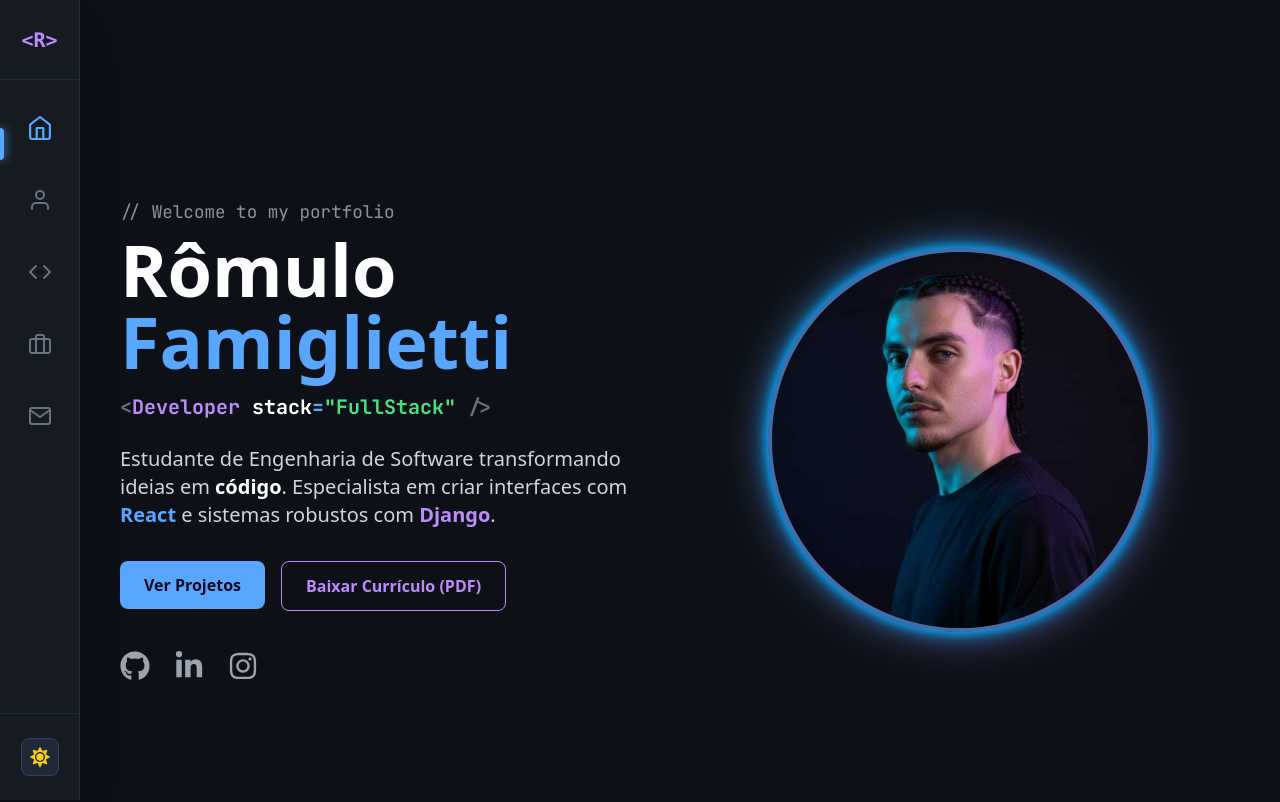
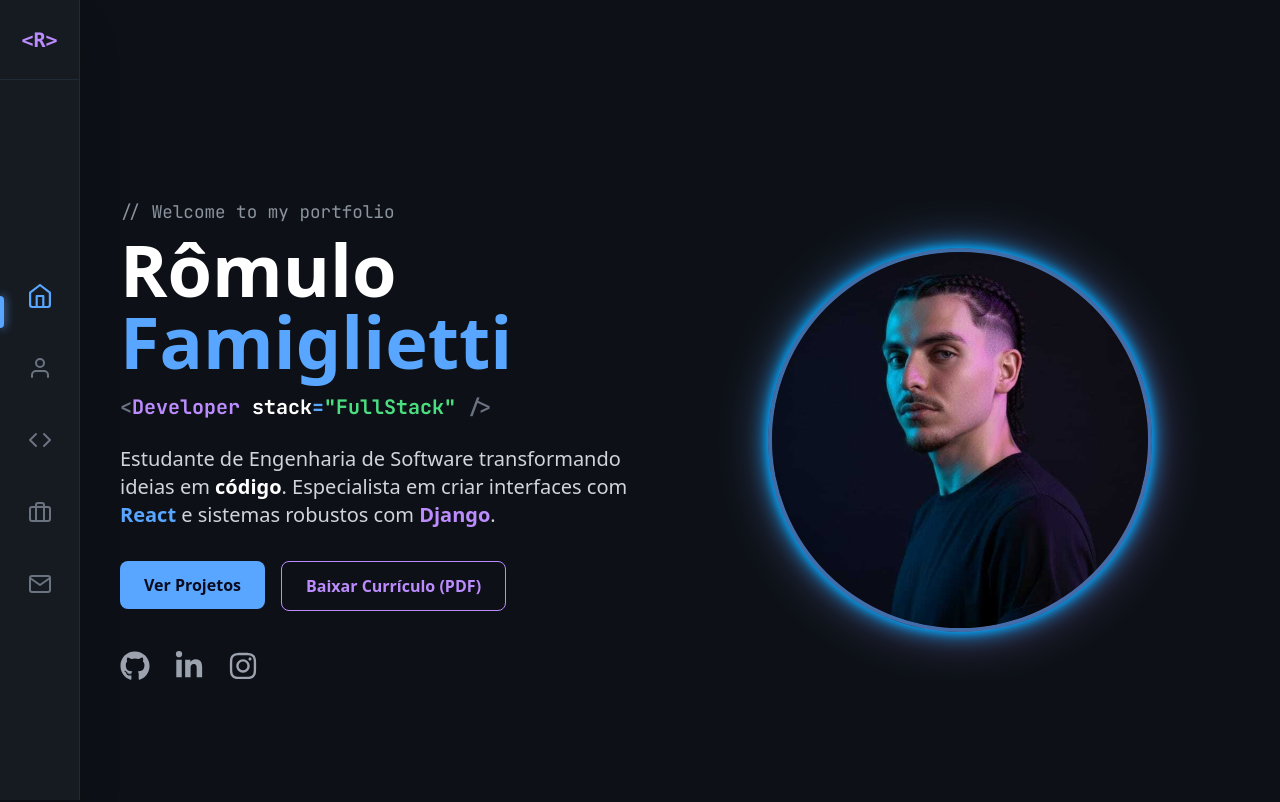
Before and after one commit to rfamiglietti/portifolio, a React (Vite) app: page / in a window 1280 px wide. Shown: the top 802 px of the page. Built offline with nearby package versions, Linux system fonts and the light colour scheme.

Commit message:
chore(cleanup): remove arquivos de tema (context e toggle) e limpa main.jsx

```diff
--- a/src/App.jsx
+++ b/src/App.jsx
@@ -9,13 +9,11 @@ import Contact from './pages/Contact';
 
 function App() {
   return (
-    <div className="min-h-screen transition-colors duration-300
-      bg-gray-50 text-gray-900
-      dark:bg-[#0d1117] dark:text-white
-
-      pb-20      /* Mobile: Espaço barra inferior */
-      lg:pb-0    /* Desktop: Sem espaço inferior */
-      lg:pl-20   /* Desktop: Espaço sidebar */
+    // VOLTAMOS AO BG-DARK FIXO E TEXTO BRANCO
+    <div className="bg-[#0d1117] min-h-screen text-white
+      pb-20      /* Mobile */
+      lg:pb-0    /* Desktop */
+      lg:pl-20   /* Sidebar */
     ">
 
       <Navbar />
--- a/src/components/Navbar.jsx
+++ b/src/components/Navbar.jsx
@@ -2,7 +2,6 @@ import React, { useState } from 'react';
 import { Link as ScrollLink } from 'react-scroll';
 import { FiHome, FiUser, FiCode, FiBriefcase, FiMail } from 'react-icons/fi';
 import { motion } from 'framer-motion';
-import ThemeToggle from './ThemeToggle';
 
 const Navbar = () => {
   const [activeNav, setActiveNav] = useState('home');
@@ -16,7 +15,6 @@ const Navbar = () => {
   ];
 
   return (
-    <>
     <nav className="fixed z-50
       bottom-0 left-0 w-full h-16
       lg:top-0 lg:w-20 lg:h-screen lg:flex-col
@@ -44,20 +42,18 @@ const Navbar = () => {
             onSetActive={() => setActiveNav(item.id)}
             className="relative group cursor-pointer p-3 lg:w-full flex items-center justify-center"
           >
-              {/* Indicador Ativo (Barra Azul) */}
+            {/* Indicador Ativo */}
             {activeNav === item.id && (
               <motion.div
                 layoutId="activeTab"
                 className="absolute
-                    /* Mobile: Topo */
                   top-0 left-1/2 -translate-x-1/2 w-8 h-1
-                    /* Desktop: Esquerda e centralizado verticalmente */
                   lg:top-1/2 lg:left-0 lg:-translate-y-1/2 lg:translate-x-0 lg:w-1 lg:h-8
                   bg-blue-neon rounded-r-full shadow-[0_0_10px_#58a6ff]"
               />
             )}
 
-              {/* CORREÇÃO AQUI: 'leading-none' remove a altura da fonte e 'flex' centraliza o SVG */}
+            {/* Ícone */}
             <div className={`text-2xl leading-none flex items-center justify-center transition-all duration-300 ${
               activeNav === item.id ? 'text-blue-neon scale-110' : 'text-gray-500 hover:text-gray-200'
             }`}>
@@ -72,17 +68,10 @@ const Navbar = () => {
         ))}
       </div>
 
-        {/* Theme Toggle Desktop */}
-        <div className="hidden lg:flex lg:flex-col lg:mb-6 w-full items-center justify-center border-t border-gray-800 pt-6 mt-auto">
-          <ThemeToggle />
-        </div>
+      {/* Espaço vazio no final (onde ficava o toggle) */}
+      <div className="hidden lg:block lg:mb-6"></div>
 
     </nav>
-
-      <div className="fixed top-4 right-4 z-50 lg:hidden">
-        <ThemeToggle />
-      </div>
-    </>
   );
 };
 
--- a/src/components/ThemeToggle.jsx
+++ /dev/null
@@ -1,38 +0,0 @@
-import React, { useContext } from 'react';
-import { ThemeContext } from '../context/ThemeContext';
-import { FaSun, FaMoon } from 'react-icons/fa';
-import { motion } from 'framer-motion';
-
-const ThemeToggle = () => {
-  const { theme, toggleTheme } = useContext(ThemeContext);
-
-  return (
-    <button
-      onClick={toggleTheme}
-      className="relative p-2 rounded-lg bg-gray-800 hover:bg-gray-700 transition-colors border border-gray-700 group"
-      aria-label="Alternar Tema"
-    >
-      {/* Ícone Dinâmico com Animação */}
-      <motion.div
-        key={theme} // A chave muda, disparando a animação
-        initial={{ y: -20, opacity: 0 }}
-        animate={{ y: 0, opacity: 1 }}
-        exit={{ y: 20, opacity: 0 }}
-        transition={{ duration: 0.2 }}
-      >
-        {theme === 'dark' ? (
-          <FaSun className="text-yellow-400 text-xl" />
-        ) : (
-          <FaMoon className="text-blue-neon text-xl" />
-        )}
-      </motion.div>
-
-      {/* Tooltip (Dica ao passar o mouse) */}
-      <span className="absolute right-12 top-2 bg-gray-900 text-white text-xs px-2 py-1 rounded opacity-0 group-hover:opacity-100 transition-opacity whitespace-nowrap pointer-events-none border border-gray-700">
-        Mudar para {theme === 'dark' ? 'Light' : 'Dark'} Mode
-      </span>
-    </button>
-  );
-};
-
-export default ThemeToggle;
--- a/src/context/ThemeContext.jsx
+++ /dev/null
@@ -1,33 +0,0 @@
-import React, { createContext, useState, useEffect } from 'react';
-
-export const ThemeContext = createContext();
-
-export const ThemeProvider = ({ children }) => {
-  // Tenta pegar o tema salvo ou usa 'dark' como padrão
-  const [theme, setTheme] = useState(() => {
-    const savedTheme = localStorage.getItem('theme');
-    return savedTheme || 'dark';
-  });
-
-  // Atualiza a classe no HTML e salva no LocalStorage
-  useEffect(() => {
-    const root = window.document.documentElement;
-
-    // Remove a classe antiga e adiciona a nova
-    root.classList.remove('light', 'dark');
-    root.classList.add(theme);
-
-    // Salva a preferência
-    localStorage.setItem('theme', theme);
-  }, [theme]);
-
-  const toggleTheme = () => {
-    setTheme((prevTheme) => (prevTheme === 'dark' ? 'light' : 'dark'));
-  };
-
-  return (
-    <ThemeContext.Provider value={{ theme, toggleTheme }}>
-      {children}
-    </ThemeContext.Provider>
-  );
-};
--- a/src/index.css
+++ b/src/index.css
@@ -2,36 +2,12 @@
 @tailwind components;
 @tailwind utilities;
 
-/* Definindo as variáveis de cor para os temas */
-:root {
-  /* Cores Padrão (Light Mode) */
-  --bg-primary: #ffffff;
-  --bg-secondary: #f3f4f6;
-  --text-primary: #1f2937;
-  --border-color: #e5e7eb;
-}
-
-.dark {
-  /* Cores Dark Mode (VS Code) */
-  --bg-primary: #0d1117;
-  --bg-secondary: #161b22;
-  --text-primary: #ffffff;
-  --border-color: #30363d;
-}
-
-/* Aplicando ao corpo da página */
-body {
-  background-color: var(--bg-primary);
-  color: var(--text-primary);
-  transition: background-color 0.3s ease, color 0.3s ease;
-}
-
-/* Scrollbar estilo VS Code */
+/* Scrollbar personalizada (pode manter se gostar) */
 ::-webkit-scrollbar {
   width: 10px;
 }
 ::-webkit-scrollbar-track {
-  background: var(--bg-primary);
+  background: #0d1117;
 }
 ::-webkit-scrollbar-thumb {
   background: #30363d;
@@ -40,16 +16,3 @@ body {
 ::-webkit-scrollbar-thumb:hover {
   background: #58a6ff;
 }
-
-/* Utilitários para uso no HTML */
-@layer utilities {
-  .bg-dark-primary {
-    background-color: var(--bg-primary);
-  }
-  .bg-dark-secondary {
-    background-color: var(--bg-secondary);
-  }
-  .text-standard {
-    color: var(--text-primary);
-  }
-}
--- a/src/main.jsx
+++ b/src/main.jsx
@@ -2,13 +2,9 @@ import React from 'react';
 import ReactDOM from 'react-dom/client';
 import App from './App.jsx';
 import './index.css';
-import { ThemeProvider } from './context/ThemeContext.jsx';
 
 ReactDOM.createRoot(document.getElementById('root')).render(
   <React.StrictMode>
-    {/*  ENVOLVE O APP NO THEMEPROVIDER */}
-    <ThemeProvider>
-      <App />
-    </ThemeProvider>
+    <App />
   </React.StrictMode>,
 );
--- a/src/pages/About.jsx
+++ b/src/pages/About.jsx
@@ -5,13 +5,11 @@ import { SiTailwindcss, SiDjango, SiPostgresql, SiArduino } from 'react-icons/si
 import SectionWrapper from '../components/SectionWrapper';
 
 const About = () => {
-  // Configuração de animação para os cards
   const cardVariants = {
     hidden: { opacity: 0, y: 20 },
     visible: { opacity: 1, y: 0 }
   };
 
-  // Lista de Skills (Mantida)
   const skills = [
     { name: 'React', icon: FaReact, color: 'text-blue-400' },
     { name: 'JavaScript', icon: FaJs, color: 'text-yellow-400' },
@@ -25,10 +23,9 @@ const About = () => {
 
   return (
     <SectionWrapper id="about">
-      {/* pb-32 garante espaço para não cortar conteúdo no mobile */}
       <div className="flex flex-col lg:flex-row gap-16 items-center max-w-6xl mx-auto pb-32">
 
-        {/* === LADO ESQUERDO: FOTO === */}
+        {/* === FOTO === */}
         <motion.div
           className="lg:w-1/3 flex-shrink-0 relative group"
           initial={{ x: -50, opacity: 0 }}
@@ -36,7 +33,6 @@ const About = () => {
           transition={{ duration: 0.8 }}
           viewport={{ once: true }}
         >
-          {/* Efeito de borda neon */}
           <div className="absolute inset-0 bg-gradient-to-tr from-blue-neon to-purple-neon rounded-xl blur-lg opacity-40 group-hover:opacity-60 transition-opacity duration-500"></div>
 
           <div className="relative p-2 bg-[#161b22] border border-gray-700 rounded-xl">
@@ -45,7 +41,6 @@ const About = () => {
               alt="Rômulo Dev"
               className="w-full h-auto rounded-lg grayscale group-hover:grayscale-0 transition-all duration-500"
             />
-            {/* Legenda estilo VS Code */}
             <div className="absolute bottom-4 left-4 right-4 bg-black/80 backdrop-blur-sm p-2 rounded border border-gray-700">
                <div className="text-xs text-gray-400 font-mono flex items-center gap-2">
                  <span className="w-2 h-2 rounded-full bg-green-500 animate-pulse"></span>
@@ -55,7 +50,7 @@ const About = () => {
           </div>
         </motion.div>
 
-        {/* === LADO DIREITO: TEXTO E SKILLS === */}
+        {/* === TEXTO E SKILLS === */}
         <motion.div
           className="lg:w-2/3"
           initial={{ x: 50, opacity: 0 }}
@@ -63,11 +58,11 @@ const About = () => {
           transition={{ duration: 0.8 }}
           viewport={{ once: true }}
         >
-          {/* Cabeçalho estilo código */}
           <div className="mb-6 font-mono text-blue-neon text-sm tracking-widest">
             01. // QUEM SOU EU
           </div>
 
+          {/* VOLTAMOS PARA TEXT-WHITE FIXO */}
           <h2 className="text-3xl md:text-4xl font-bold text-white mb-6">
             Código com <span className="text-purple-neon">Propósito</span>
           </h2>
@@ -80,16 +75,14 @@ const About = () => {
               Sou <strong className="text-white">Técnico em Desenvolvimento de Sistemas</strong> pelo SENAI Morvan Figueiredo e graduando em <strong className="text-white">Engenharia de Software</strong>, sempre em busca de evoluir tecnicamente e criar soluções que façam sentido — para quem usa e para quem constrói.
             </p>
             <p>
-              Gosto de tecnologia que funciona, escala e resolve.
+              Gosto de tecnologia que funciona, escala e resolve. <span className="text-gray-500 line-through decoration-purple-neon">O resto é ruído.</span>
             </p>
 
-            {/* Citação / Mantra */}
             <div className="border-l-4 border-purple-neon pl-4 italic text-white bg-[#161b22] p-4 rounded-r-lg my-6 font-medium shadow-lg shadow-purple-neon/5">
               "Construir bem hoje para sustentar o amanhã."
             </div>
           </div>
 
-          {/* Grid de Skills */}
           <div className="mt-8">
             <h3 className="text-xl font-bold text-white mb-6 flex items-center gap-2">
               <span className="text-purple-neon">#</span> Tech Stack
--- a/tailwind.config.js
+++ b/tailwind.config.js
@@ -1,7 +1,5 @@
 /** @type {import('tailwindcss').Config} */
 export default {
-  darkMode: 'class',
-
   content: [
     "./index.html",
     "./src/**/*.{js,ts,jsx,tsx}",
@@ -9,7 +7,6 @@ export default {
   theme: {
     extend: {
       colors: {
-        // Suas cores personalizadas
         "blue-neon": "#58a6ff",
         "purple-neon": "#bc8cff",
       },
```
Also changed, not shown: 1 other file (tests, documents, lock files or other folders). Lines whose indentation alone changed are shown as unchanged.
